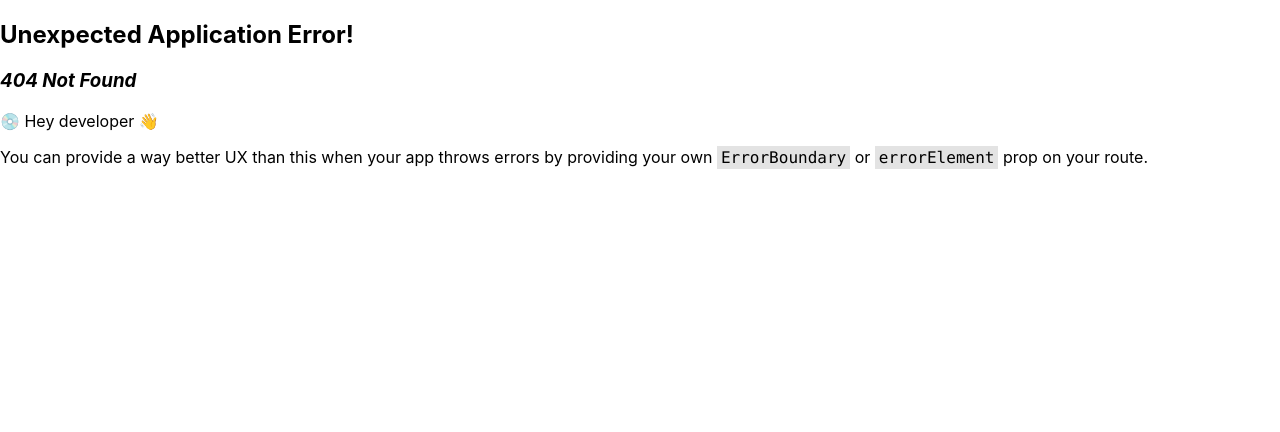
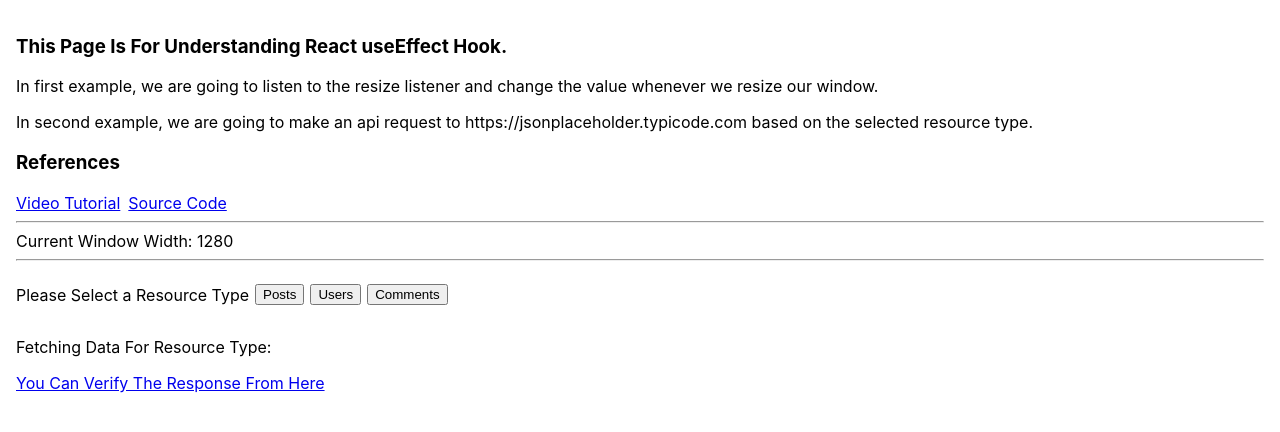
Before and after one commit to Prateek-Yashaswi/learn-react, a React (Create React App) app: page /hooks/useEffect in a window 1280 px wide. Before the commit this address had no page. Shown: the top 432 px of the page. Built offline with nearby package versions, Linux system fonts and the light colour scheme.

Commit message:
useEffect page and minor fixes

```diff
--- a/src/App-Router.ts
+++ b/src/App-Router.ts
@@ -5,6 +5,7 @@ import LandingPage from "./pages/landing-page";
 import UseMemoHookPage from "./hooks/use-memo/UseMemoHook";
 import UseContextHookPage from "./hooks/use-context/UseContextHook";
 import UseStatePage from "./hooks/use-state/UseStatePage";
+import UseEffectPage from "./hooks/use-effect/UseEffectPage";
 
 const appRoutes: RouteObject[] = [
   {
@@ -16,6 +17,7 @@ const appRoutes: RouteObject[] = [
       { path: "/hooks/useMemo", Component: UseMemoHookPage },
       { path: "/hooks/useContext", Component: UseContextHookPage },
       { path: "/hooks/useState", Component: UseStatePage },
+      { path: "/hooks/useEffect", Component: UseEffectPage },
     ],
   },
 ];
--- /dev/null
+++ b/src/hooks/use-effect/UseEffectPage.tsx
@@ -0,0 +1,97 @@
+import { useEffect, useState } from "react";
+
+const REFERENCES: Array<{ label: string; url: string }> = [
+  {
+    label: "Video Tutorial",
+    url: "https://www.youtube.com/watch?v=0ZJgIjIuY7U",
+  },
+  {
+    label: "Source Code",
+    url: "https://github.com/Prateek-Yashaswi/learn-react/tree/master/src/hooks/use-effect/UseEffectPage.tsx",
+  },
+];
+
+const UseEffectPage = () => {
+  const [resourceType, setResourceType] = useState<string | undefined>(
+    undefined
+  );
+  const [windowWidth, setWindowWidth] = useState(window.innerWidth);
+  const [items, setItems] = useState([]);
+  const handleResize = () => {
+    setWindowWidth(window.innerWidth);
+  };
+
+  useEffect(() => {
+    window.addEventListener("resize", handleResize);
+    return () => {
+      window.removeEventListener("resize", handleResize);
+    };
+  }, []);
+
+  useEffect(() => {
+    if (resourceType !== undefined) {
+      fetch(`https://jsonplaceholder.typicode.com/${resourceType}`)
+        .then((response) => response.json())
+        .then((json) => setItems(json));
+    }
+  }, [resourceType]);
+
+  return (
+    <div>
+      <div>
+        <h3>This Page Is For Understanding React useEffect Hook.</h3>
+        <p>
+          In first example, we are going to listen to the resize listener and
+          change the value whenever we resize our window.
+        </p>
+        <p>
+          In second example, we are going to make an api request to
+          https://jsonplaceholder.typicode.com based on the selected resource
+          type.
+        </p>
+        <h3>References</h3>
+        <div style={{display: "flex", gap: 8}}>
+          {REFERENCES.map((item, idx) => (
+            <a href={item.url} target="_blank" rel="noreferrer" key={idx}>
+              {item.label}
+            </a>
+          ))}
+        </div>
+      </div>
+      <hr />
+      <div>Current Window Width: {windowWidth}</div>
+      <hr />
+      <div style={{ display: "flex", flexDirection: "column" }}>
+        <div
+          style={{
+            display: "flex",
+            flexDirection: "row",
+            gap: 6,
+            alignItems: "center",
+          }}
+        >
+          <p>Please Select a Resource Type</p>
+          <button onClick={() => setResourceType("posts")}>Posts</button>
+          <button onClick={() => setResourceType("users")}>Users</button>
+          <button onClick={() => setResourceType("comments")}>Comments</button>
+        </div>
+
+        <p>Fetching Data For Resource Type: {resourceType}</p>
+        <a
+          href={`https://jsonplaceholder.typicode.com/${resourceType}`}
+          target="_blank"
+          rel="noreferrer"
+        >
+          You Can Verify The Response From Here
+        </a>
+        <div>
+          {items.map((item, idx) => (
+            <pre key={idx}>{JSON.stringify(item)}</pre>
+          ))}
+        </div>
+      </div>
+    </div>
+  );
+};
+
+export default UseEffectPage;
--- a/src/hooks/use-memo/UseMemoHook.tsx
+++ b/src/hooks/use-memo/UseMemoHook.tsx
@@ -112,7 +112,7 @@ const UseMemoHookPage = () => {
         Video
       </a>
       <a
-        href="https://github.com/Prateek-Yashaswi/learn-react/blob/master/src/hooks/UseMemoHook.tsx"
+        href="https://github.com/Prateek-Yashaswi/learn-react/blob/master/src/hooks/use-memo/UseMemoHook.tsx"
         rel="noreferrer"
         target="_blank"
         style={{ width: "fit-content" }}
--- a/src/hooks/use-ref/UseRefHook.tsx
+++ b/src/hooks/use-ref/UseRefHook.tsx
@@ -75,7 +75,7 @@ const UseRefHookPage = () => {
             Link to the source video
           </a>
           <a
-            href="https://github.com/Prateek-Yashaswi/learn-react/blob/master/src/hooks/UseRefHook.tsx"
+            href="https://github.com/Prateek-Yashaswi/learn-react/blob/master/src/hooks/use-ref/UseRefHook.tsx"
             target="_blank"
             rel="noreferrer"
             style={{ width: "fit-content" }}
--- a/src/hooks/use-state/UseStatePage.tsx
+++ b/src/hooks/use-state/UseStatePage.tsx
@@ -43,7 +43,7 @@ const UseStatePage = () => {
 
   return (
     <div>
-      <h3>This Page Is For Understanding React useContext Hook.</h3>
+      <h3>This Page Is For Understanding React useState Hook.</h3>
       <div
         style={{
           display: "flex",
--- a/src/pages/landing-page.tsx
+++ b/src/pages/landing-page.tsx
@@ -10,6 +10,7 @@ const navLinks: Links[] = [
   { label: "Learn About useMemo", url: "/hooks/useMemo" },
   { label: "Learn About useContext", url: "/hooks/useContext" },
   { label: "Learn About useState", url: "/hooks/useState" },
+  { label: "Learn About useEffect", url: "/hooks/useEffect" },
 ];
 
 const LandingPage = () => {
```
